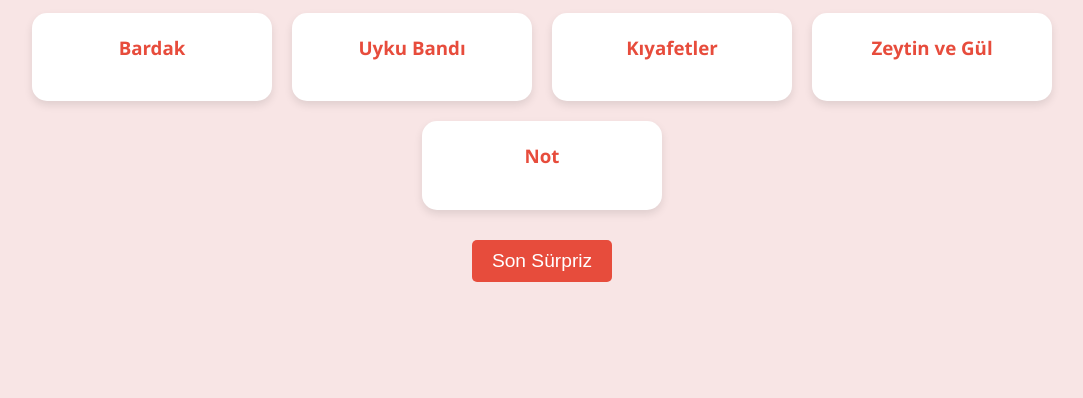
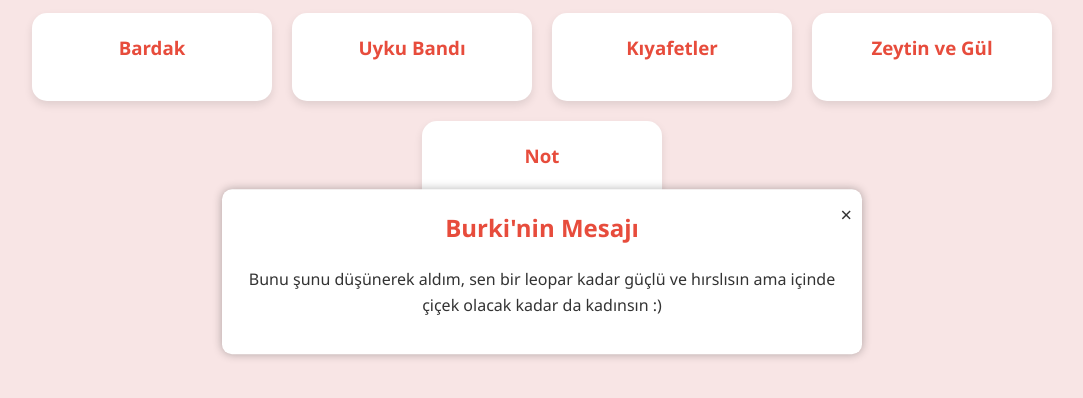
Before and after one commit to inclrr/zehros, a plain HTML site: page index.html in a window 1280 px wide. Both pictures are taken after a click on the element "Bardak". Shown: the part 128-526 px from the top of the page, without its empty margins (98-1181 px from the left). Drawn offline with Linux system fonts and the light colour scheme.

Commit message:
index.html

```diff
--- a/index.html
+++ b/index.html
@@ -66,6 +66,30 @@
             display: none;
             z-index: 1000;
         }
+        .message-box {
+            position: fixed;
+            top: 50%;
+            left: 50%;
+            transform: translate(-50%, -50%);
+            background-color: white;
+            padding: 20px;
+            border-radius: 10px;
+            box-shadow: 0 0 10px rgba(0,0,0,0.3);
+            z-index: 1001;
+            display: none;
+            max-width: 80%;
+        }
+        .message-box h2 {
+            color: #e74c3c;
+            margin-top: 0;
+        }
+        .close-button {
+            position: absolute;
+            top: 10px;
+            right: 10px;
+            cursor: pointer;
+            font-size: 20px;
+        }
     </style>
 </head>
 <body>
@@ -74,6 +98,12 @@
     <div class="gift-container" id="gifts"></div>
     <button id="finalButton">Son Sürpriz</button>
     <img id="finalImage" src="son_fotograf.jpg" alt="Son fotoğraf" onclick="this.style.display='none';">
+
+    <div id="messageBox" class="message-box">
+        <span class="close-button" onclick="closeMessage()">&times;</span>
+        <h2>Burki'nin Mesajı</h2>
+        <p id="messageContent"></p>
+    </div>
 
     <script>
         const gifts = [
@@ -85,13 +115,25 @@
         ];
 
         const giftsContainer = document.getElementById('gifts');
+        const messageBox = document.getElementById('messageBox');
+        const messageContent = document.getElementById('messageContent');
+
         gifts.forEach(gift => {
             const giftElement = document.createElement('div');
             giftElement.className = 'gift';
             giftElement.innerHTML = `<h3>${gift.name}</h3>`;
-            giftElement.onclick = () => alert(gift.description);
+            giftElement.onclick = () => showMessage(gift.description);
             giftsContainer.appendChild(giftElement);
         });
+
+        function showMessage(message) {
+            messageContent.textContent = message;
+            messageBox.style.display = 'block';
+        }
+
+        function closeMessage() {
+            messageBox.style.display = 'none';
+        }
 
         const finalButton = document.getElementById('finalButton');
         const finalImage = document.getElementById('finalImage');
```
